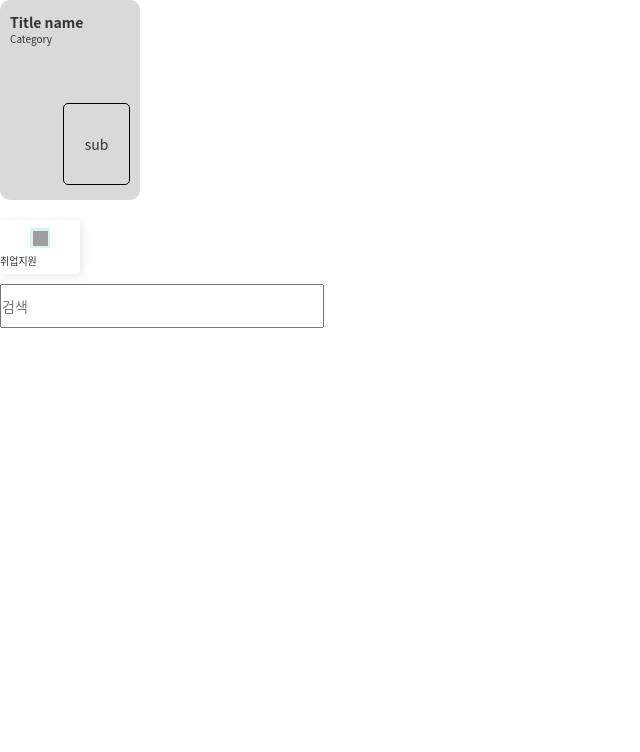
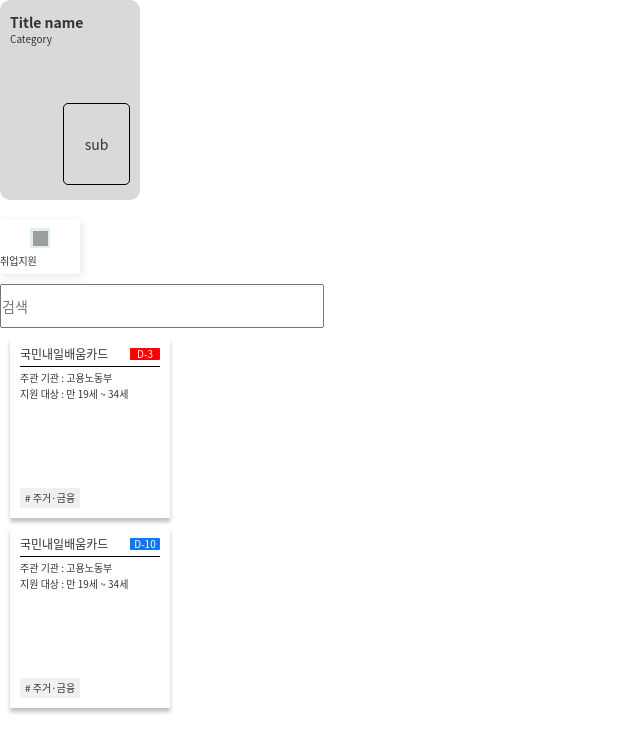
Before and after one commit to youth-policy-list/ypl-FE, a React (Create React App) app: page / in a window 1280 px wide. Shown: the top 752 px of the page, without its empty margins (0-640 px from the left). Built offline with nearby package versions, Linux system fonts and the light colour scheme; grey boxes are pictures that could not be loaded.

Commit message:
search 결과 카드 생성

```diff
--- a/src/App.js
+++ b/src/App.js
@@ -2,6 +2,7 @@ import "./App.css";
 import SlideBanner from "./components/banner/SlideBanner";
 import PolicyCategory from "./components/policies/PolicyCategory";
 import SearchBar from "./components/search/SearchBar";
+import SearchResult from "./components/search/SearchResult";
 
 function App() {
   return (
@@ -9,6 +10,8 @@ function App() {
       <SlideBanner />
       <PolicyCategory />
       <SearchBar />
+      <SearchResult date={3} />
+      <SearchResult date={10} />
     </div>
   );
 }
--- /dev/null
+++ b/src/components/search/SearchResult.css
@@ -0,0 +1,63 @@
+.result-container {
+  width: 140px;
+  height: 160px;
+  box-shadow: 0 4px 4px rgba(0, 0, 0, 0.25);
+  margin: 10px 10px;
+  padding: 10px;
+  position: relative;
+}
+
+.result__title-container {
+  width: 100%;
+  height: 12px;
+  line-height: 12px;
+  font-size: 12px;
+  display: table;
+  padding-bottom: 6px;
+  border-bottom: 0.5px solid #000;
+}
+
+.result__title__date {
+  width: 30px;
+  height: 12px;
+  font-size: 10px;
+  line-height: 12px;
+  display: table-cell;
+  text-align: center;
+  vertical-align: middle;
+  color: #fff;
+  background-color: #1078F3;
+  border-radius: 1px;
+}
+
+
+.result__desc-container {
+  height: 140px;
+}
+
+.result__desc__specific {
+  height: 20%
+}
+
+.result__desc__specific>div {
+  font-size: 10px;
+  font-weight: 400;
+  text-align: left;
+  margin: 6px 0;
+}
+
+.result__desc__tag {
+  height: 20px;
+  width: 60px;
+  font-size: 10px;
+  background-color: #f0f0f0;
+  text-align: center;
+  line-height: 20px;
+  border-radius: 1px;
+  position: absolute;
+  bottom: 10px;
+}
+
+.imminent {
+  background-color: red;
+}
--- /dev/null
+++ b/src/components/search/SearchResult.js
@@ -0,0 +1,27 @@
+import "./SearchResult.css";
+
+const SearchResult = ({ date }) => {
+  let is_imminent = date < 7 ? "imminent" : null;
+
+  return (
+    <div className="result-container">
+      <div className="result__title-container">
+        <span>국민내일배움카드</span>
+        {is_imminent ? (
+          <div className="result__title__date imminent">{`D-${date}`}</div>
+        ) : (
+          <div className="result__title__date">{`D-${date}`}</div>
+        )}
+      </div>
+      <div className="result__desc-container">
+        <div className="result__desc__specific">
+          <div>주관 기관 : 고용노동부</div>
+          <div>지원 대상 : 만 19세 ~ 34세</div>
+        </div>
+        <div className="result__desc__tag"># 주거·금융</div>
+      </div>
+    </div>
+  );
+};
+
+export default SearchResult;
```
